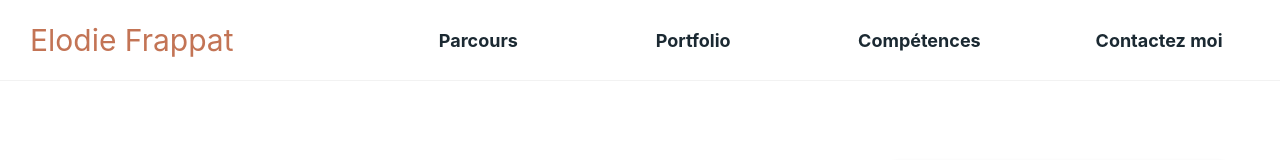
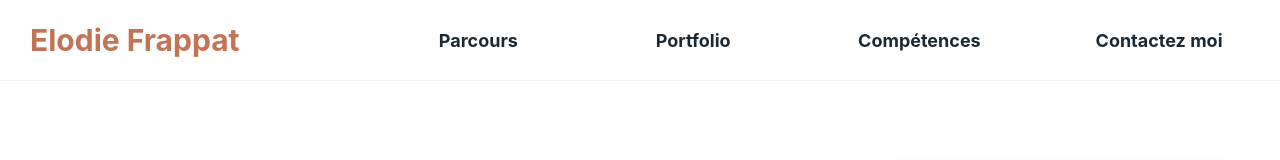
Before and after one commit to Zubiik/curiculum_vitae, a React (Create React App) app: page / in a window 1280 px wide. Shown: the top 160 px of the page. Built offline with nearby package versions, Linux system fonts and the light colour scheme.

Commit message:
fix:styled

```diff
--- a/src/Navigation/styled.js
+++ b/src/Navigation/styled.js
@@ -18,7 +18,7 @@ export const Container = styled.div`
 `;
 export const TextCustom = styled.span`
   color: ${({ theme }) => theme.colors.copperRed};
-
+  font-weight: bold;
   @media all and (max-width: 480px) {
     display: none;
   }
--- a/src/Tools/styled.js
+++ b/src/Tools/styled.js
@@ -23,8 +23,5 @@ export const SquaresContainer = styled.div`
     width: 100%;
     margin: 0;
   }
-  @media all and (max-width: 1060px) {
-    width: 80%;
 
-  }
 `;
```
